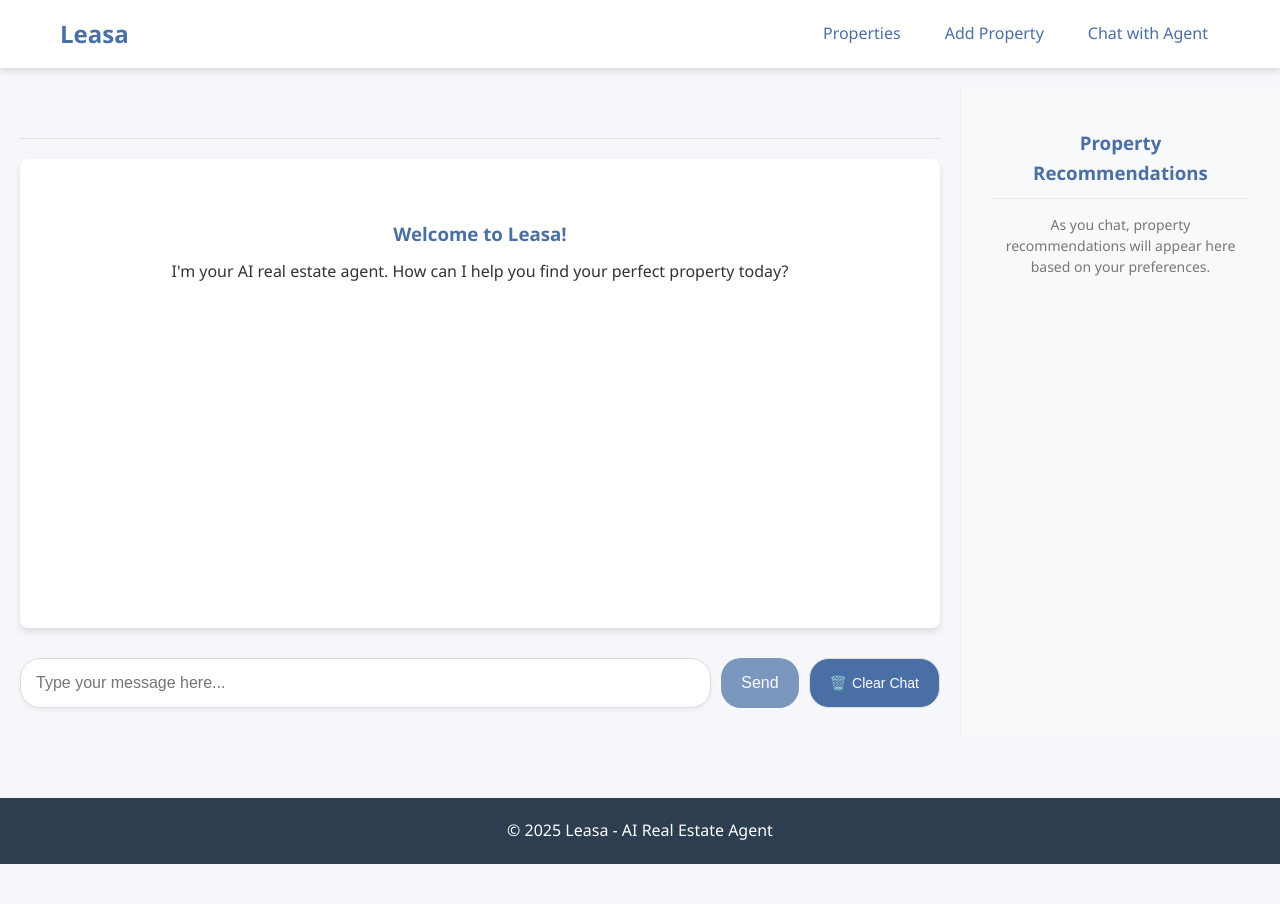
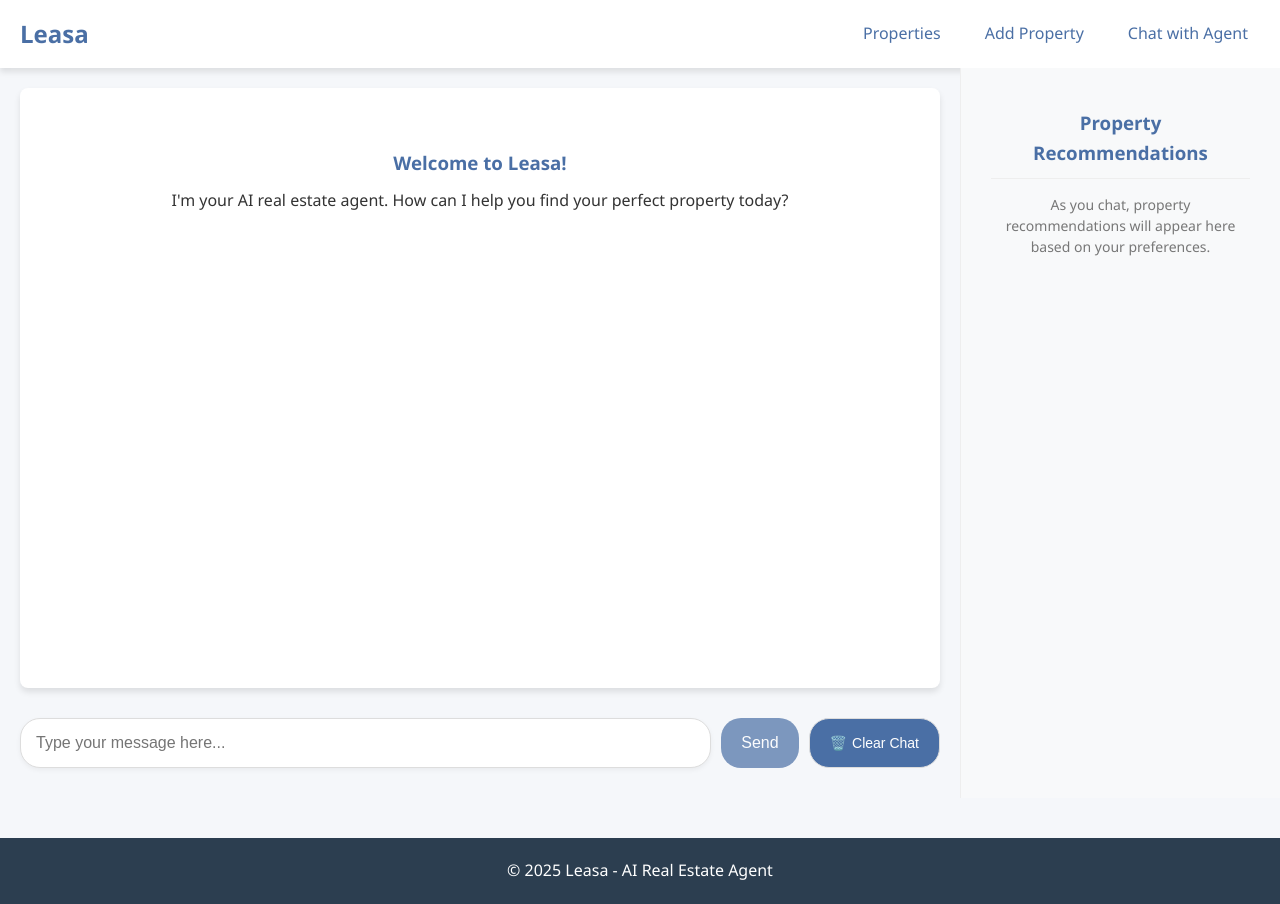
Before and after one commit to ritish1082/Leasa, a React (Vite) app in the folder frontend/: page /chat in a window 1280 px wide. Before the commit the page ends 864 px from the top, so only its background shows below. Built offline with nearby package versions, Linux system fonts and the light colour scheme.

Commit message:
Change header element positions

```diff
--- a/frontend/src/App.css
+++ b/frontend/src/App.css
@@ -96,7 +96,7 @@ input:focus, textarea:focus {
 
 .main-content {
   flex: 1;
-  padding: 20px 0;
+  padding: 0;
 }
 
 /* Header */
@@ -107,9 +107,17 @@ input:focus, textarea:focus {
 }
 
 .header .container {
+  padding: 0;
+  width: 100%;
+  max-width: 100%;
+}
+
+.header-content {
   display: flex;
   justify-content: space-between;
   align-items: center;
+  width: 100%;
+  padding: 0 20px;
 }
 
 .logo {
@@ -407,7 +415,7 @@ input:focus, textarea:focus {
 /* Chat Interface */
 .chat-container {
   width: 100%;
-  height: calc(100vh - 150px);
+  height: calc(100vh - 70px);
   display: flex;
   padding: 0;
   margin: 0;
--- a/frontend/src/components/ChatInterface.jsx
+++ b/frontend/src/components/ChatInterface.jsx
@@ -107,10 +107,6 @@ const ChatInterface = () => {
   return (
     <div className="chat-container">
       <div className="chat-main">
-        <div className="chat-header">
-
-        </div>
-
         <div className="chat-messages">
           {messages.length === 0 ? (
             <div className="welcome-message">
--- a/frontend/src/components/Header.jsx
+++ b/frontend/src/components/Header.jsx
@@ -4,6 +4,7 @@ const Header = () => {
   return (
     <header className="header">
       <div className="container">
+        <div className="header-content">
           <Link to="/">
             <h1 className="logo">Leasa</h1>
           </Link>
@@ -21,6 +22,7 @@ const Header = () => {
             </ul>
           </nav>
         </div>
+      </div>
     </header>
   );
 };
```
Lines whose indentation alone changed are shown as unchanged.
